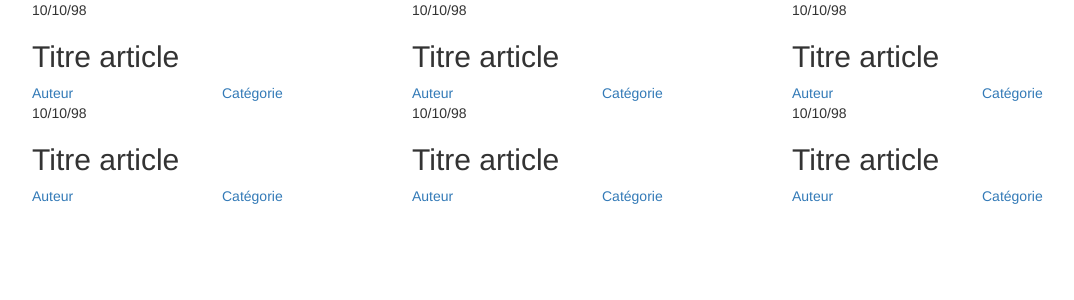
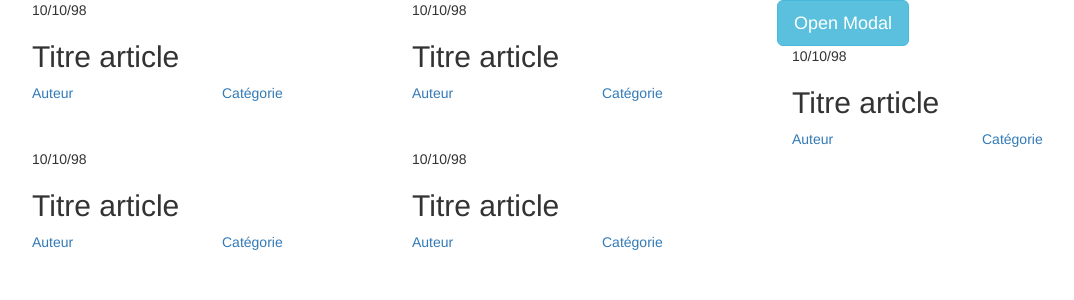
Before and after one commit to ycoupannec/MiniBlog, a PHP site: page / in a window 1280 px wide. Shown: the part 72-372 px from the top of the page, without its empty margins (53-1127 px from the left). Run offline with PHP 8.4, Linux system fonts and the light colour scheme.

Commit message:
ajout de modal/article
en cours

```diff
--- a/index.php
+++ b/index.php
@@ -5,6 +5,7 @@
 		<meta charset="UTF-8"/>
 		<link href="css/bootstrap.min.css" rel="stylesheet">
 		<link rel="stylesheet" href="css/style.css" type="text/css" media="screen" />
+		<link rel="stylesheet" href="css/bootstrap.min.css" type="text/css"/>
 		<script src="https://ajax.googleapis.com/ajax/libs/jquery/1.12.4/jquery.min.js"></script>
 		<script type="text/javascript" src="js/bootstrap.min.js"></script>
 
@@ -47,17 +48,33 @@
 
 		<main>
 			<section class="container">
-				<article class="col-xs-12 col-md-4">
-					<div class="dateCreation">10/10/98</div>
-					<div class="sujetArticle"><h2>Titre article</h2></div>
-					<div class="row">
-						<div class="col-xs-6"><a href="">Auteur</a></div>
+				<div class="">
+					<button type="button" class="btn btn-info btn-lg" data-toggle="modal" data-target="#myModal">Open Modal</button>
+					<div class="modal fade" id="myModal" role="dialog">
+     				<div class="modal-dialog">
 
-						<div class="col-xs-6"><a href="">Catégorie</a></div>
+						<div class="modal-content">
+									<article class="col-xs-12 col-md-4" data-toggle="modal" data-target="#myModal"> <!--contenu de l'article -->
+
+										<div class="modal-header">
+											<div class="dateCreation">10/10/98</div>
+											<div class="sujetArticle"><h2>Titre article</h2></div>
+										</div>
+
+										<div class="modal-footer">
+											<div class="row">
+												<div class="col-xs-6"><a href="">Auteur</a></div>
+												<div class="col-xs-6"><a href="">Catégorie</a></div>
+											</div>
+										<button type="button" class="btn btn-default" data-dismiss="modal">Close</button>
+			        			</div>
+									</article> <!-- contenu de l'article -->
+						</div>
+
 					</div>
+				</div>
 
 
-				</article>
 				<article class="col-xs-12 col-md-4">
 					<div class="dateCreation">10/10/98</div>
 					<div class="sujetArticle"><h2>Titre article</h2></div>
```
